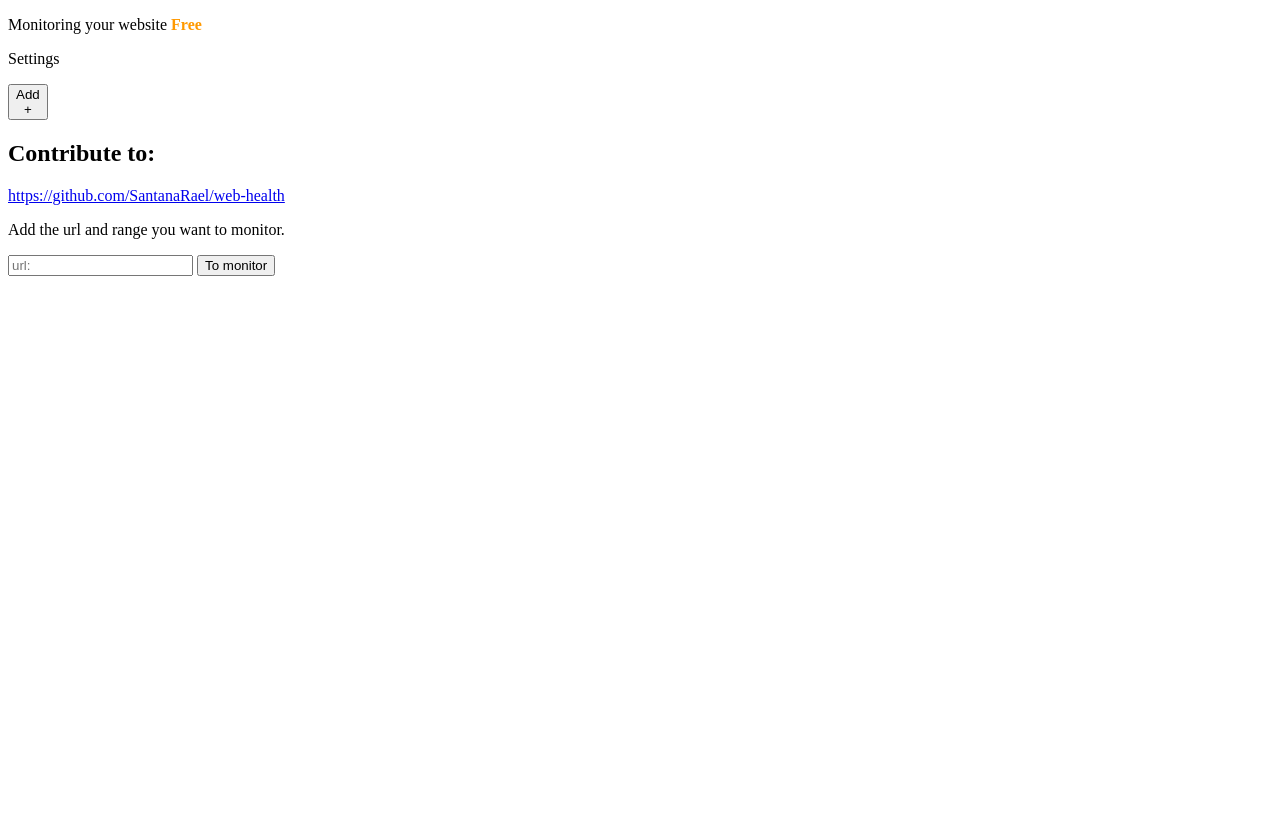
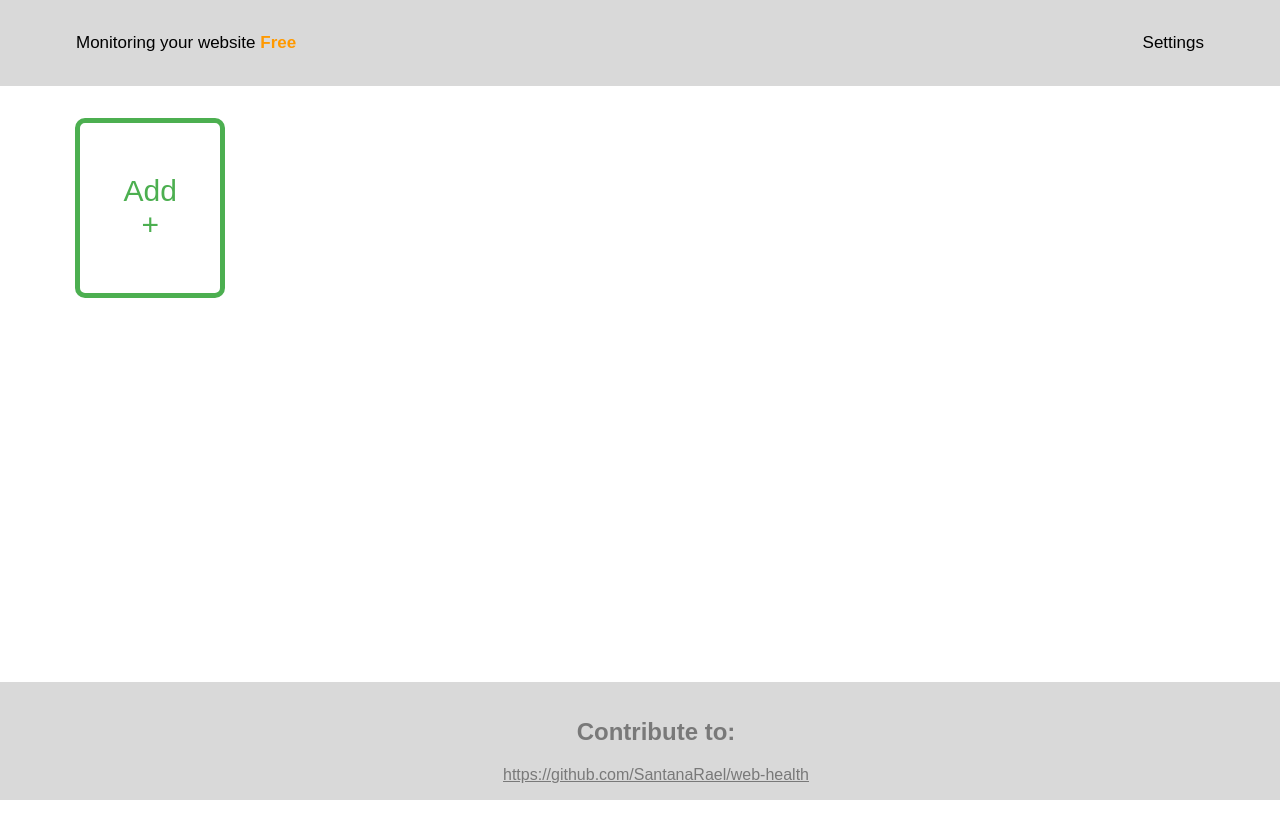
Before and after one commit to SantanaRael/web-health, a plain HTML site: page index.html in a window 1280 px wide. Before the commit the page ends 800 px from the top, so only its background shows below. Drawn offline with Linux system fonts and the light colour scheme; the site is published under a folder, as on GitHub Pages, so addresses that start at the root find nothing.

Commit message:
Update index.html

```diff
--- a/index.html
+++ b/index.html
@@ -4,7 +4,7 @@
     <meta charset="UTF-8">
     <meta name="viewport" content="width=device-width, initial-scale=1.0">
     <title>Página de Exemplo</title>
-    <link rel="stylesheet" href="/styles/style.css">
+    <link rel="stylesheet" href="./styles/style.css">
 </head>
 <body>
     <header>
@@ -32,6 +32,6 @@
         </div>
     </div>
 
-    <script src="/scrips/script.js"></script>
+    <script src="./scrips/script.js"></script>
 </body>
 </html>
```
